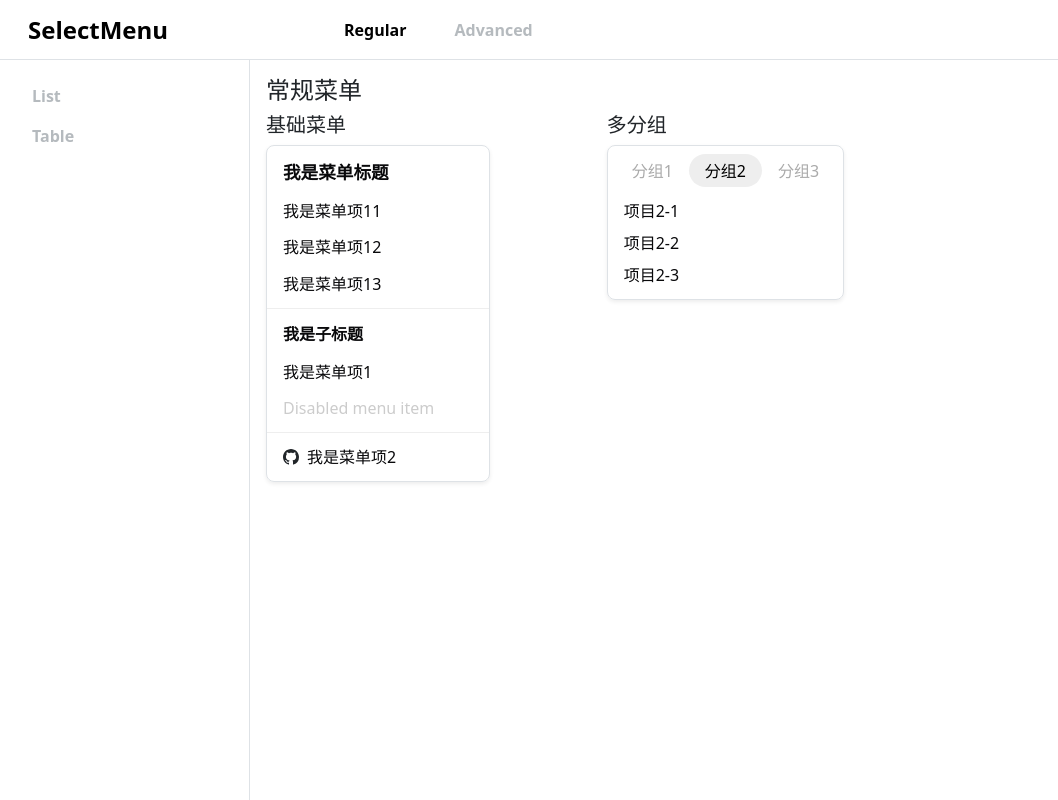
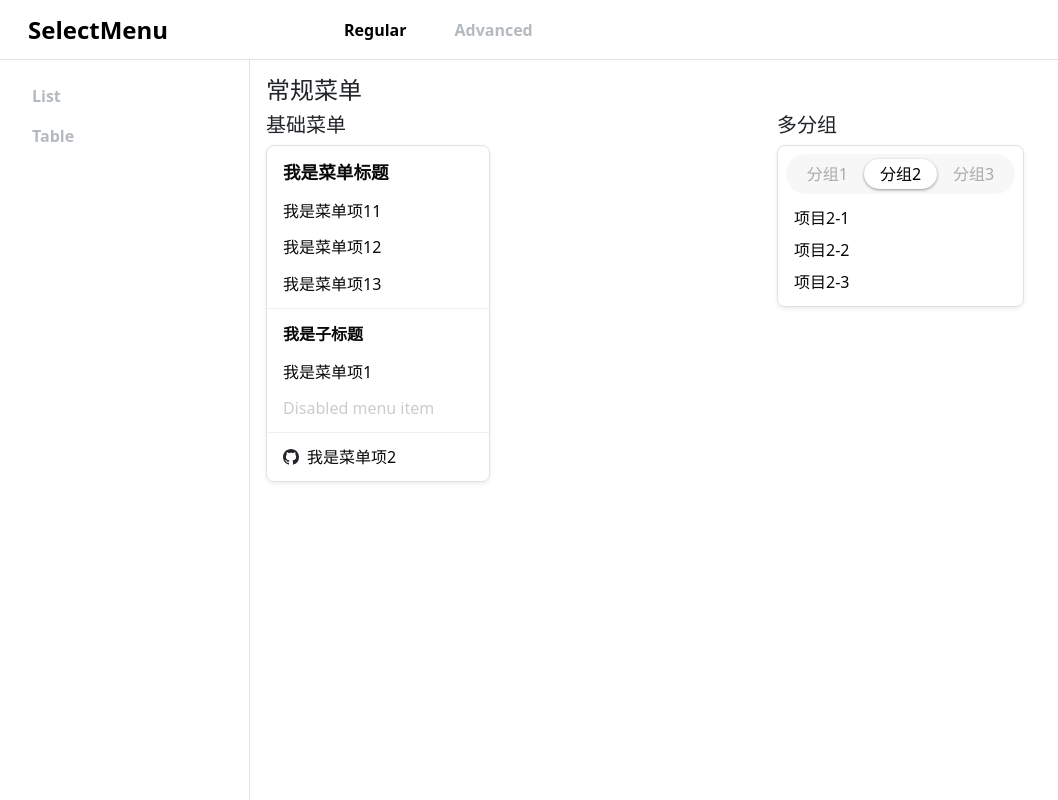
Before and after one commit to TerryZ/v-selectmenu, a Vue app: page /#/regular in a window 1280 px wide. Shown: the whole page, without its empty margins (0-1058 px from the left). Built offline with nearby package versions, Linux system fonts and the light colour scheme.

Commit message:
feat: menu group 的 tab 与内容管理

```diff
--- a/examples/ExamplesRegular.vue
+++ b/examples/ExamplesRegular.vue
@@ -2,7 +2,7 @@
   <div class="p-3">
     <h4>常规菜单</h4>
     <div class="row mb-5">
-      <div class="col-md-4">
+      <div class="col-md-6">
         <h5>基础菜单</h5>
         <MenuBody
           class="border rounded-3 shadow-sm"
@@ -51,11 +51,14 @@
         </MenuBody>
       </div>
 
-      <div class="col-md-4">
+      <div class="col-md-6">
         <h5>多分组</h5>
         <MenuBody class="border rounded-3 shadow-sm">
           <!-- <MenuHeader>我是菜单标题</MenuHeader> -->
-          <MenuGroup v-model="activeGroup">
+          <MenuGroup
+            v-model="activeGroup"
+            @change="groupChange"
+          >
             <MenuGroupItem
               name="group1"
               title="分组1"
@@ -109,4 +112,7 @@ function itemClick (e) {
   console.log(e)
   alert('你点击了 "我是菜单项2" 项目')
 }
+function groupChange (group) {
+  console.log(group)
+}
 </script>
--- a/src/components/regular/MenuGroup.jsx
+++ b/src/components/regular/MenuGroup.jsx
@@ -3,53 +3,56 @@ import { defineComponent, toRef, provide, ref, onBeforeMount } from 'vue'
 import { injectMenuGroup } from '../../constants'
 
 export default defineComponent({
+  name: 'MenuGroup',
   props: {
     modelValue: { type: String, default: '' }
   },
   emits: ['update:modelValue', 'change'],
   setup (props, { slots, emit }) {
-    const body = ref()
+    const tabs = ref([])
 
     function switchGroup (groupName) {
-      const items = slots?.default()
-      if (!items || !items.length) return
+      if (!tabs.value.length) return
+      if (!groupName) return
 
-      groupName = groupName || props.modelValue
-
-      const groupIndex = groupName
-        ? items.findIndex(val => val.props?.name === groupName)
-        : 0
-      if (groupIndex === -1) return
-
-      const targetGroupName = items[groupIndex].props.name
-
-      if (targetGroupName !== props.modelValue) {
-        emit('update:modelValue', targetGroupName)
+      if (groupName !== props.modelValue) {
+        emit('update:modelValue', groupName)
+        emit('change', tabs.value.find(tab => tab.name === groupName))
       }
-
-      body.value = items[groupIndex].children?.default()
+    }
+    function addTab (name, title) {
+      tabs.value.push({ name, title })
+    }
+    function GroupTabs () {
+      if (!tabs.value.length) return null
+      return tabs.value.map(tab => (
+        <div
+          key={tab.name}
+          class={['sm-regular-group-tab', { active: tab.name === props.modelValue }]}
+          onClick={() => switchGroup(tab.name)}
+        >
+          {tab.title}
+        </div>
+      ))
     }
 
     provide(injectMenuGroup, {
       active: toRef(props, 'modelValue'),
-      switchGroup
+      addTab
     })
 
     onBeforeMount(switchGroup)
 
-    return () => {
-      return (
+    return () => (
       <div class="sm-regular-group">
-
         <div class="sm-regular-group-tabs">
-            {slots?.default?.()}
+          <GroupTabs />
         </div>
 
         <div class="sm-regular-group-body" >
-            {body.value}
+          {slots?.default?.()}
         </div>
       </div>
     )
   }
-  }
 })
--- a/src/components/regular/MenuGroupItem.jsx
+++ b/src/components/regular/MenuGroupItem.jsx
@@ -3,34 +3,23 @@ import { defineComponent, inject, computed } from 'vue'
 import { injectMenuGroup } from '../../constants'
 
 export default defineComponent({
-  name: 'MenuGroup',
+  name: 'MenuGroupItem',
   props: {
     name: { type: String, default: '', required: true },
     title: { type: String, default: '', required: true }
   },
   setup (props, { slots }) {
-    const { active, switchGroup } = inject(injectMenuGroup)
+    const { active, addTab } = inject(injectMenuGroup)
 
-    const classes = computed(() => ({
-      'sm-regular-group-item': true,
-      active: props.name === active.value
-    }))
+    const isActive = computed(() => props.name === active.value)
 
-    function changeActiveGroup () {
-      switchGroup(props.name)
+    function GroupItemBody () {
+      if (!isActive.value) return null
+      return slots?.default?.()
     }
 
-    // withDirectives(
-    //   <div>{slots.default && slots.default()}</div>,
-    //   [[vShow, active.value]]
-    // )
+    addTab(props.name, props.title)
 
-    return () => {
-      return (
-        <div class={classes.value} onClick={changeActiveGroup}>
-          {props.title}
-        </div>
-      )
-    }
+    return () => <GroupItemBody />
   }
 })
--- a/src/styles/regular.sass
+++ b/src/styles/regular.sass
@@ -21,11 +21,11 @@
     &-tabs
       display: flex
       margin: 0 .5rem
-      // background-color: #f7f7f7
+      background-color: #f7f7f7
       border-radius: 50rem
-      // padding: .25rem
-    &-item
-      padding: .3rem 1rem
+      padding: .3rem
+    &-tab
+      padding: .2rem 1rem
       cursor: pointer
       border-radius: 50rem
       color: #aaa
@@ -33,9 +33,10 @@
       // border-bottom: 1px solid #9e5050
       &.active
         // font-weight: 600
-        background-color: #eee
+        // background-color: #eee
+        background-color: white
         color: black
-        // box-shadow: 0 1px 5px rgba(0, 0, 0, .25)
+        box-shadow: 0 1px 3px rgba(0, 0, 0, .4)
         cursor: default
     &-body
       padding-top: .5rem
```
Lines whose indentation alone changed are shown as unchanged.
